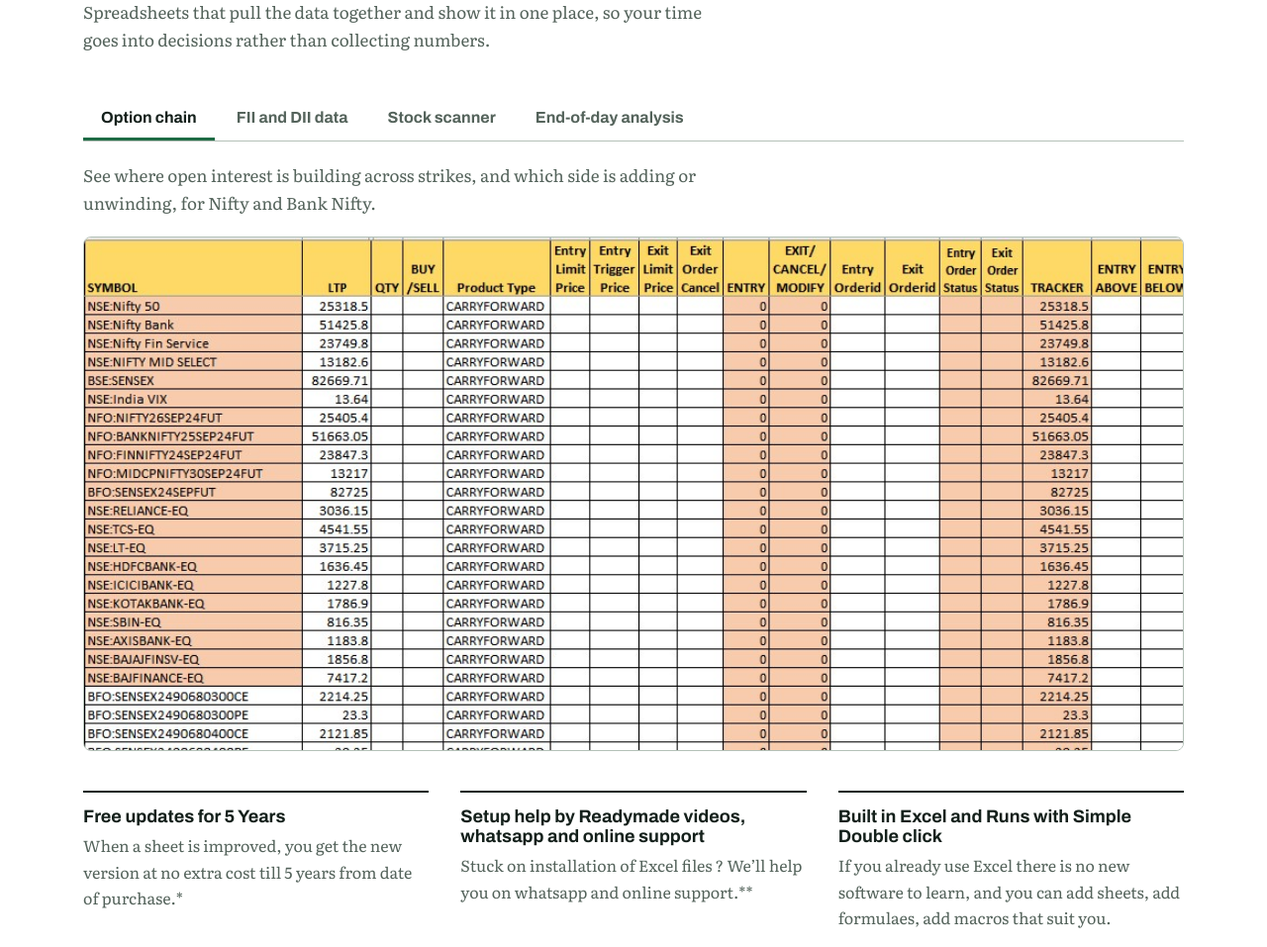
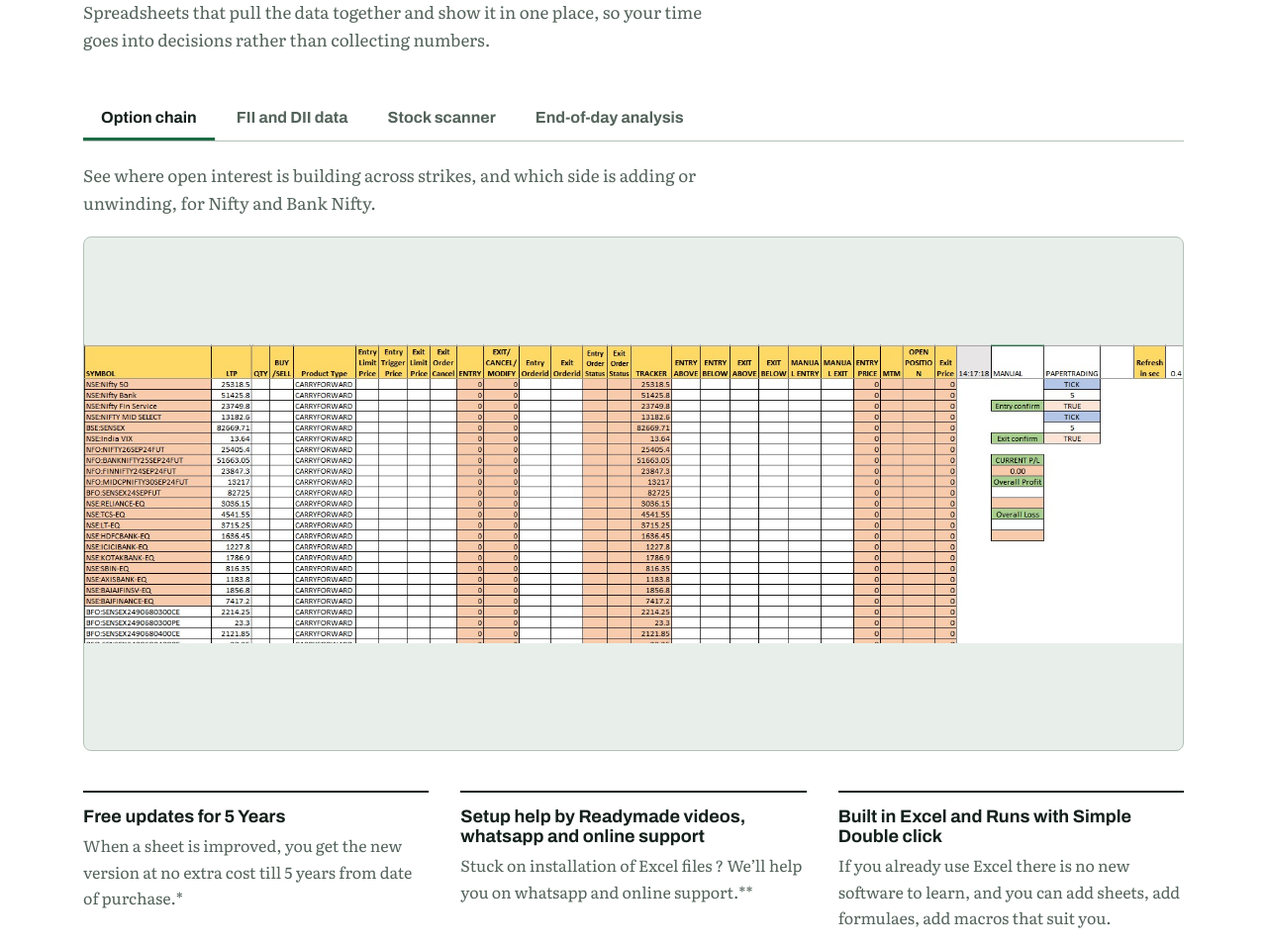
Before and after one commit to pvj19/pranil_django1, a Django app: page / in a window 1280 px wide. Shown: the part 2331-3288 px from the top of the page at 99% size. Run offline with Django 5.2, Linux system fonts and the light colour scheme.

Commit message:
Make tool screenshots scroll sideways and shrink box height on mobile

```diff
--- a/marketpath/static/marketpath/css/style.css
+++ b/marketpath/static/marketpath/css/style.css
@@ -148,21 +148,31 @@
   height: 520px;
   display: flex;
   align-items: center;
-  overflow-x: auto;
-  overflow-y: hidden;
+  justify-content: center;
+  overflow: hidden;
 }
-.xl-screenshot  {
+.xl-screenshot {
   display: block;
-  max-width: none;
-  height: 100%;
+  max-width: 100%;
+  max-height: 100%;
   width: auto;
-  margin: 0 auto;
+  height: auto;
   object-fit: contain;
   image-rendering: -webkit-optimize-contrast;
 }
 
 @media (max-width: 760px) {
-  .xl { height: 260px; }
+  .xl {
+    height: 260px;
+    justify-content: flex-start;
+    overflow-x: auto;
+    overflow-y: hidden;
+  }
+  .xl-screenshot {
+    max-width: none;
+    height: 100%;
+    width: auto;
+  }
 }
   .xl-title { display: flex; align-items: center; justify-content: space-between; gap: 12px; padding: 10px 16px; background: #1E6B45; color: #FFFFFF; font: 600 14px var(--display); }
   .xl-title .badge { font: 600 12px var(--display); padding: 2px 8px; border-radius: 4px; background: rgba(255, 255, 255, 0.2); }
```
